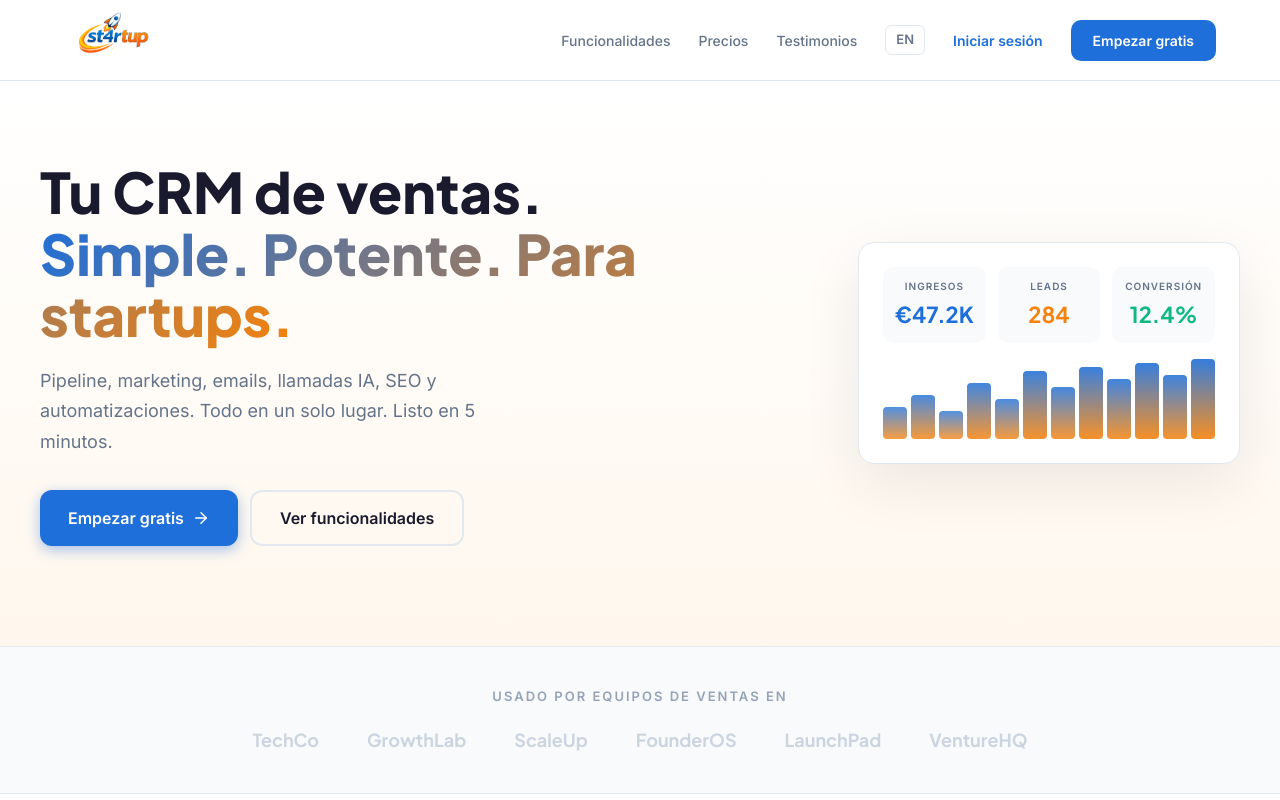
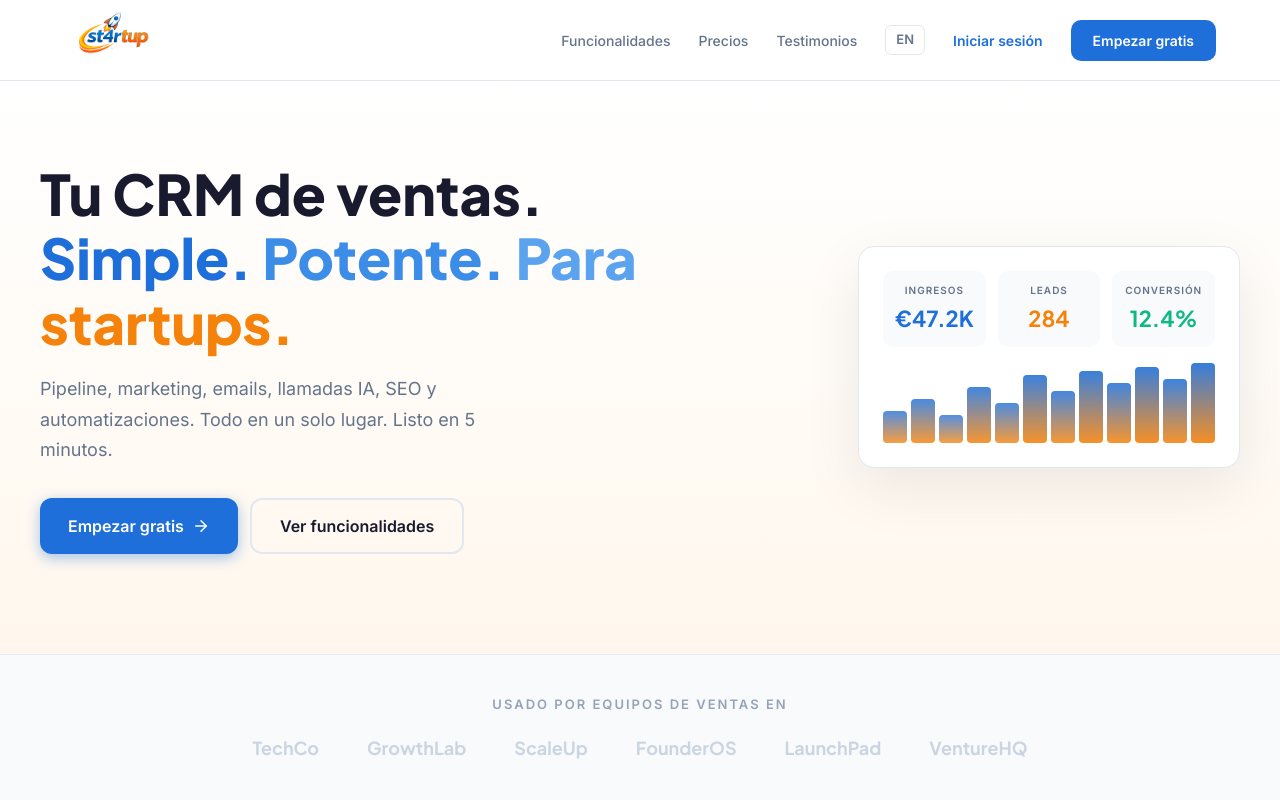
Before and after one commit to pedri77/st4rtup, a React (Vite) app in the folder frontend/: page / in a window 1280 px wide. Shown: the top 800 px of the page. Built offline with nearby package versions, Linux system fonts and the light colour scheme; no server answers.

Commit message:
fix: hero text — clean colors per word, no muddy gradient
Simple. → #1E6FD9 (azul fuerte)
Potente. → #3B8DE8 (azul medio)
Para → #5BA3EF (azul claro)
startups. → #F5820B (naranja nítido)

No gradient-clip (was causing muddy transition), pure solid colors.

```diff
--- a/frontend/src/pages/LandingPage.jsx
+++ b/frontend/src/pages/LandingPage.jsx
@@ -140,8 +140,12 @@ export default function LandingPage() {
         <div style={{ maxWidth: 1200, margin: '0 auto', display: 'flex', alignItems: 'center', gap: 60, flexWrap: 'wrap' }}>
           <div style={{ flex: '1 1 500px' }}>
             <FadeIn>
-              <h1 style={{ fontFamily: "'Plus Jakarta Sans', sans-serif", fontSize: 'clamp(36px, 5vw, 56px)', fontWeight: 800, lineHeight: 1.1, marginBottom: 20 }}>
-                {t.hero.h1a}<br /><span style={{ background: 'linear-gradient(135deg, #1E6FD9, #F5820B)', WebkitBackgroundClip: 'text', WebkitTextFillColor: 'transparent' }}>{t.hero.h1b}</span>
+              <h1 style={{ fontFamily: "'Plus Jakarta Sans', sans-serif", fontSize: 'clamp(36px, 5vw, 56px)', fontWeight: 800, lineHeight: 1.15, marginBottom: 20 }}>
+                {t.hero.h1a}<br />
+                <span style={{ color: '#1E6FD9' }}>{lang === 'es' ? 'Simple' : 'Simple'}.</span>{' '}
+                <span style={{ color: '#3B8DE8' }}>{lang === 'es' ? 'Potente' : 'Powerful'}.</span>{' '}
+                <span style={{ color: '#5BA3EF' }}>{lang === 'es' ? 'Para' : 'For'}</span>{' '}
+                <span style={{ color: '#F5820B' }}>startups.</span>
               </h1>
             </FadeIn>
             <FadeIn delay={0.1}><p style={{ fontSize: 18, color: '#64748B', lineHeight: 1.7, marginBottom: 32, maxWidth: 500 }}>{t.hero.sub}</p></FadeIn>
```
